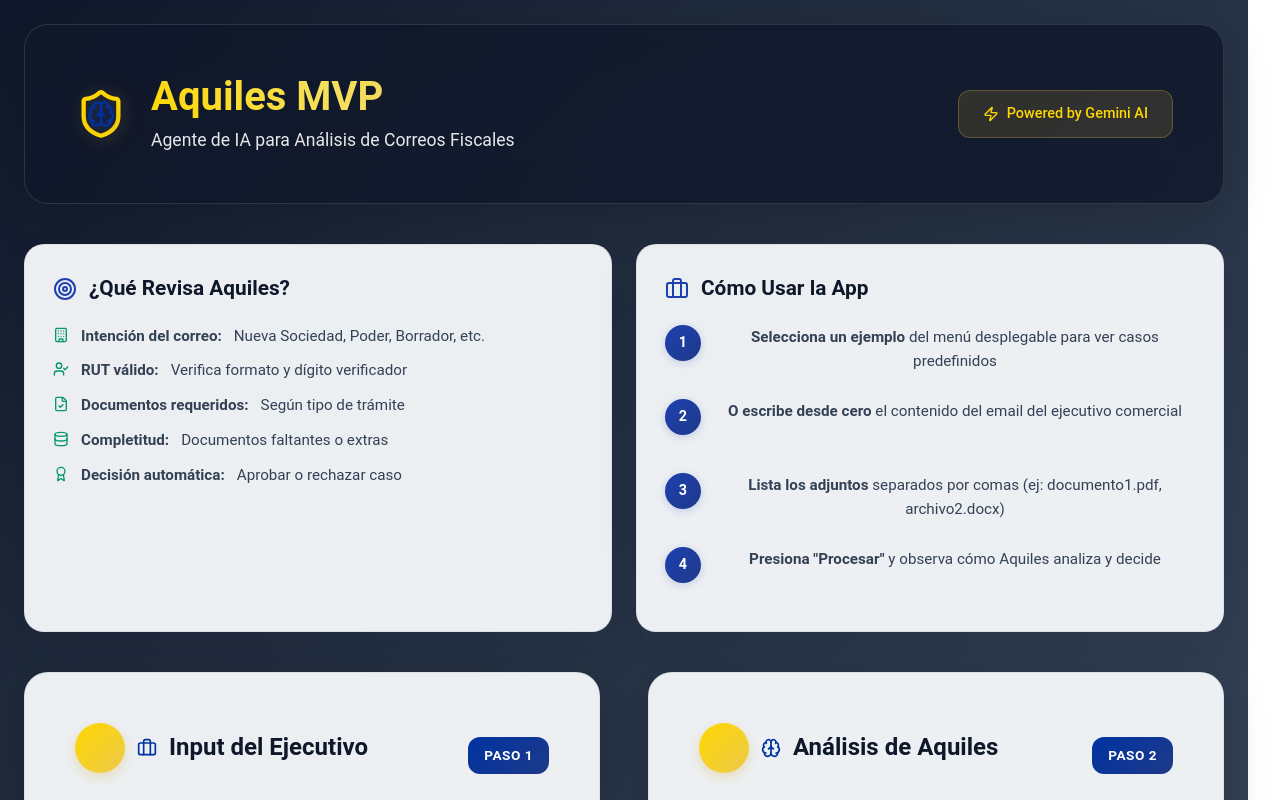
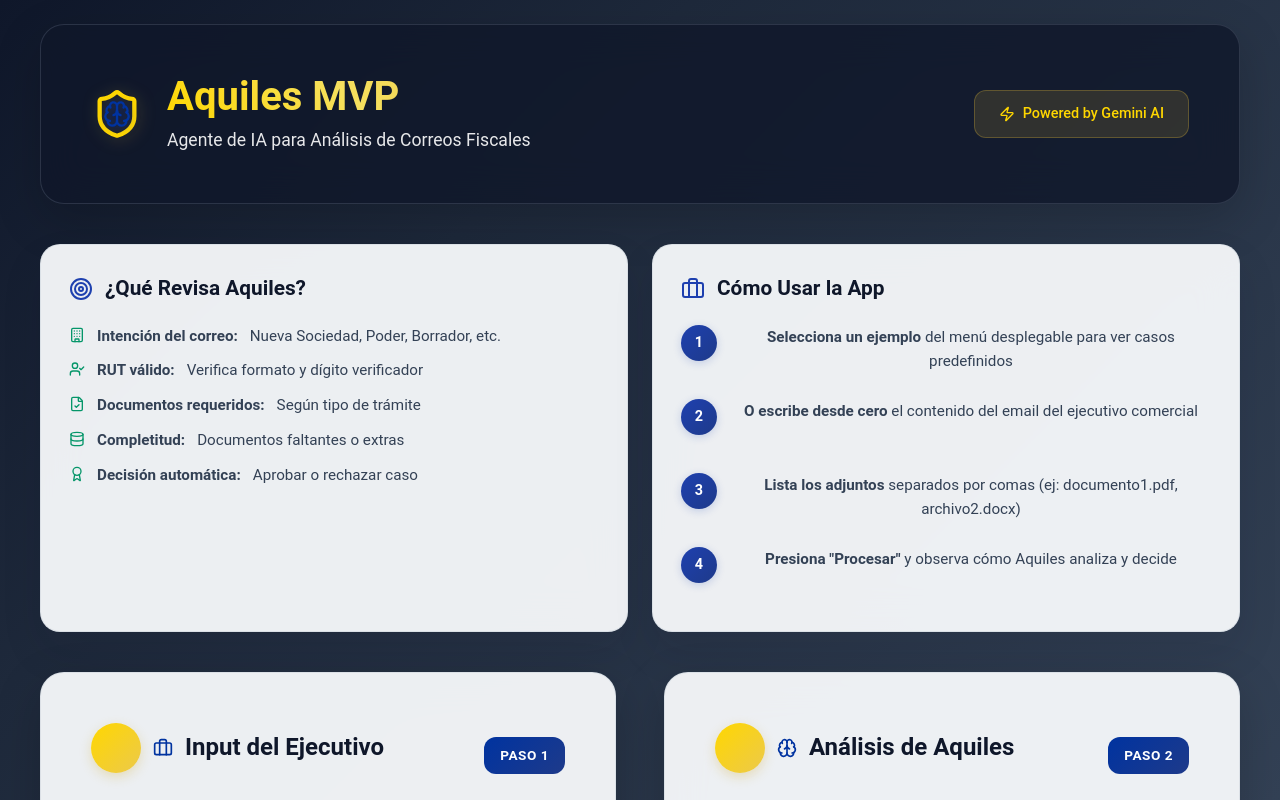
Before and after one commit to jrussellrichards/aquiles_challenge, a React (Vite) app in the folder frontend/: page /app in a window 1280 px wide. Shown: the top 800 px of the page. Built offline with nearby package versions, Linux system fonts and the light colour scheme.

Commit message:
fix flex

```diff
--- a/frontend/src/AppMain.css
+++ b/frontend/src/AppMain.css
@@ -18,6 +18,7 @@ body {
 
 .app {
   min-height: 100vh;
+  width: 100%;
   background: linear-gradient(135deg, #0f172a 0%, #1e293b 25%, #334155 75%, #475569 100%);
   padding: var(--spacing-lg);
   font-family: var(--font-family-sans-serif);
@@ -26,6 +27,7 @@ body {
 
 .app-main {
   min-height: 100vh;
+  width: 100%;
   background: linear-gradient(135deg, #0f172a 0%, #1e293b 25%, #334155 75%, #475569 100%);
   padding: var(--spacing-lg);
   font-family: var(--font-family-sans-serif);
--- a/frontend/src/Informe.css
+++ b/frontend/src/Informe.css
@@ -2,6 +2,7 @@
 
 .informe {
   min-height: 100vh;
+  width: 100%;
   background: linear-gradient(135deg, #0f172a 0%, #1e293b 100%);
   color: #e2e8f0;
 }
@@ -161,9 +162,10 @@
 
 /* Container */
 .informe-container {
-  max-width: 1400px;
+  max-width: 1600px;
   margin: 0 auto;
   padding: 60px 32px;
+  width: 100%;
 }
 
 /* Sections */
--- a/frontend/src/Landing.css
+++ b/frontend/src/Landing.css
@@ -3,6 +3,7 @@
 /* Landing Page Styles */
 .landing {
   min-height: 100vh;
+  width: 100%;
   background: linear-gradient(135deg, #0f172a 0%, #1e293b 25%, #334155 75%, #475569 100%);
   color: var(--color-text-primary);
 }
--- a/frontend/src/index.css
+++ b/frontend/src/index.css
@@ -26,9 +26,13 @@ a:hover {
 
 body {
   margin: 0;
-  display: flex;
-  place-items: center;
   min-width: 320px;
+  min-height: 100vh;
+  width: 100%;
+}
+
+#root {
+  width: 100%;
   min-height: 100vh;
 }
 
```
